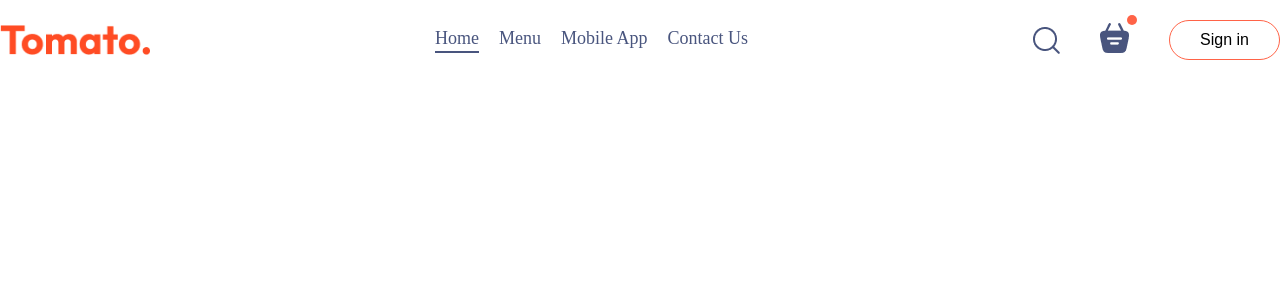
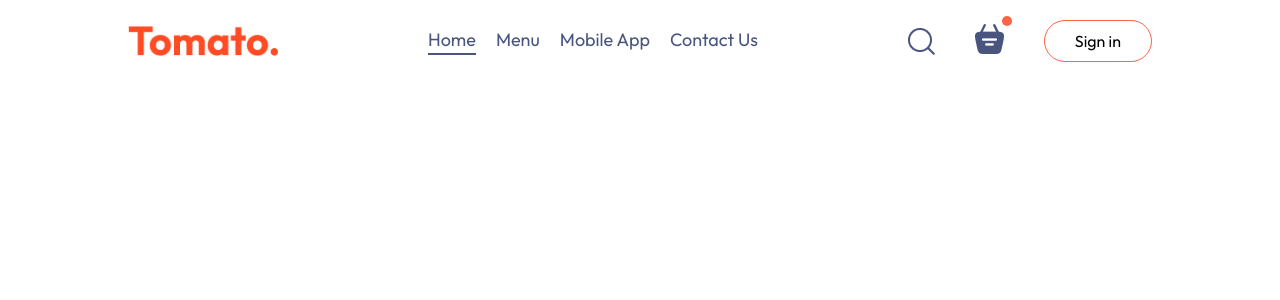
Before and after one commit to tajemouti/food-delivery, a React (Vite) app: page / in a window 1280 px wide. Shown: the top 300 px of the page. Built offline with nearby package versions, Linux system fonts and the light colour scheme.

Commit message:
Import Outfit font

```diff
--- a/src/index.css
+++ b/src/index.css
@@ -1,7 +1,10 @@
+@import url('https://fonts.googleapis.com/css2?family=Outfit:wght@100..900&display=swap');
+
 * {
   margin: 0;
   padding: 0;
   box-sizing: border-box;
+  font-family: Outfit;
 }
 
 body {
@@ -12,3 +15,8 @@ a {
   text-decoration: none;
   color: inherit;
 }
+
+.app {
+  width: 80%;
+  margin: auto;
+}
```
